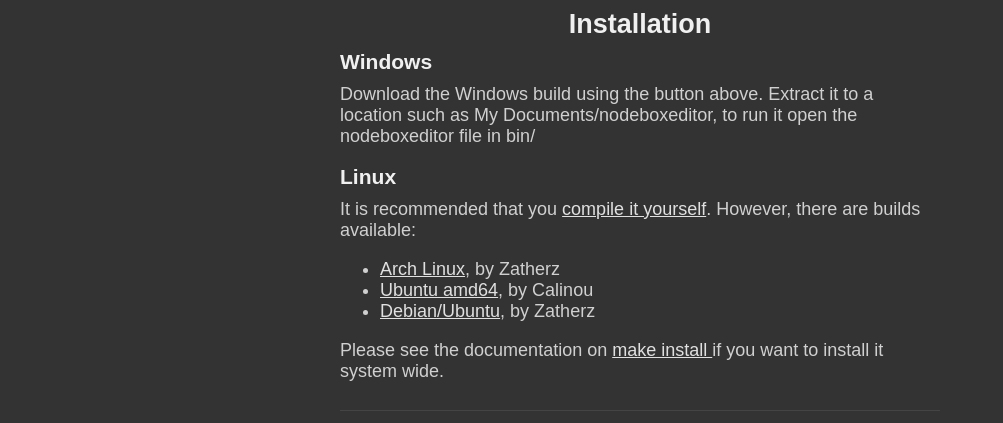
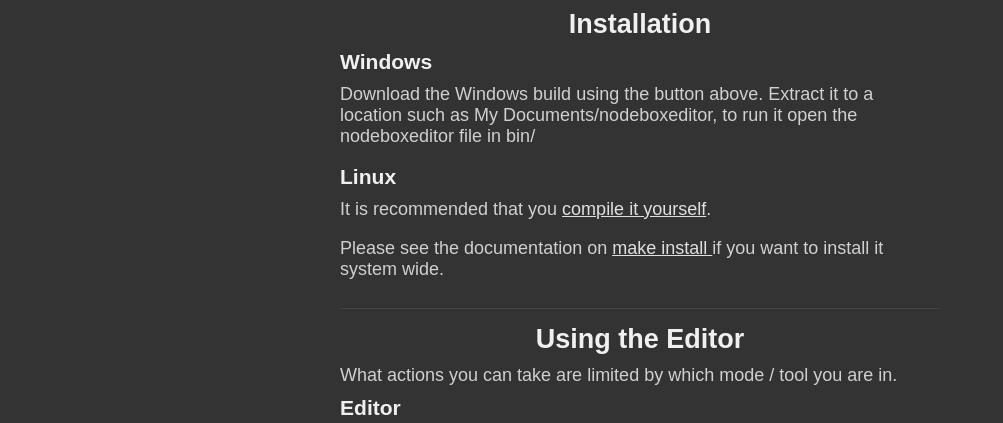
Before and after one commit to rubenwardy/NodeBoxEditor, a plain HTML site: page index.html in a window 1280 px wide. Shown: the part 617-1040 px from the top of the page, without its empty margins (0-1003 px from the left). Drawn offline with Linux system fonts and the light colour scheme.

Commit message:
Update index.html

```diff
--- a/index.html
+++ b/index.html
@@ -152,14 +152,7 @@
 			<h3>Linux</h3>
 			<p>
 				It is recommended that you <a href="https://github.com/rubenwardy/NodeBoxEditor/blob/master/docs/developers.md">compile it yourself</a>.
-				However, there are builds available:
 			</p>
-
-				<ul>
-					<li><a href="https://forum.minetest.net/viewtopic.php?p=155186#p155186">Arch Linux</a>, by Zatherz</li>
-					<li><a href="https://dl.dropboxusercontent.com/u/82342922/minetest/NodeBoxEditor-Ubuntu-1410-amd64.tar.xz">Ubuntu amd64</a>, by Calinou</li>
-					<li><a href="https://forum.minetest.net/viewtopic.php?p=155186#p155186">Debian/Ubuntu</a>, by Zatherz</li>
-				</ul>
 
 			<p>
 				Please see the documentation on
```
